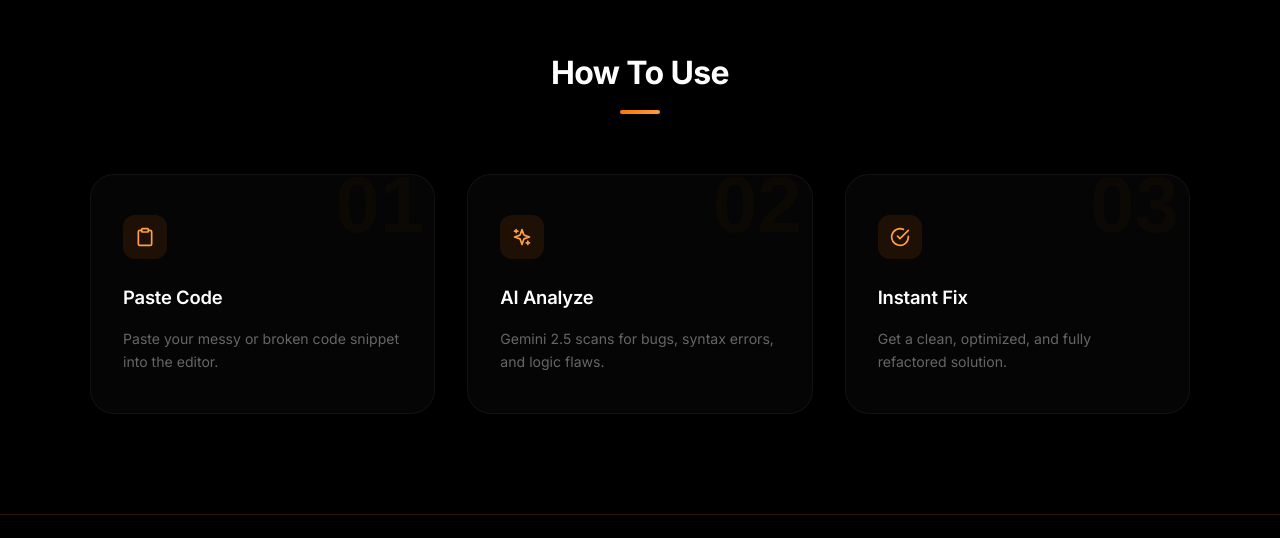
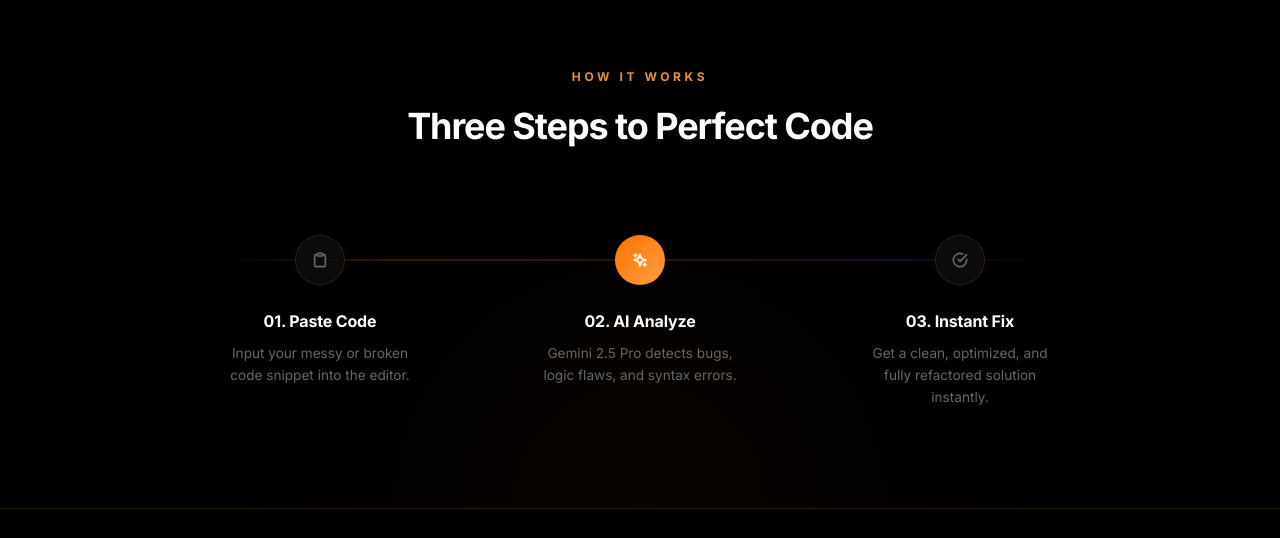
Before and after one commit to Khanndoinggood/BugSolvev1, a website: page public/index.html in a window 1280 px wide. Shown: the part 1066-1604 px from the top of the page. Drawn offline with nearby package versions, Linux system fonts and the light colour scheme.

Commit message:
Implement Premium Timeline workflow UI

```diff
--- a/public/index.html
+++ b/public/index.html
@@ -208,36 +208,44 @@ function calculateSum(arr) {
 
   <!-- Workflow Steps -->
   <section class="workflow-section">
-    <div class="workflow-header">
-      <h2 class="section-title">How To Use</h2>
-      <div class="title-underline"></div>
-    </div>
     <div class="workflow-container">
-      <div class="workflow-step">
-        <div class="step-num-bg">01</div>
-        <div class="step-icon-minimal">
-          <svg width="20" height="20" viewBox="0 0 24 24" fill="none" stroke="currentColor" stroke-width="2" stroke-linecap="round" stroke-linejoin="round"><path d="M16 4h2a2 2 0 0 1 2 2v14a2 2 0 0 1-2 2H6a2 2 0 0 1-2-2V6a2 2 0 0 1 2-2h2"/><rect x="8" y="2" width="8" height="4" rx="1" ry="1"/></svg>
-        </div>
-        <h3 class="step-title">Paste Code</h3>
-        <p class="step-desc">Paste your messy or broken code snippet into the editor.</p>
+      <div class="workflow-header-minimal">
+        <span class="eyebrow">How It Works</span>
+        <h2 class="section-title-minimal">Three Steps to Perfect Code</h2>
       </div>
 
-      <div class="workflow-step">
-        <div class="step-num-bg">02</div>
-        <div class="step-icon-minimal">
-          <svg width="20" height="20" viewBox="0 0 24 24" fill="none" stroke="currentColor" stroke-width="2" stroke-linecap="round" stroke-linejoin="round"><path d="m12 3-1.912 5.813a2 2 0 0 1-1.275 1.275L3 12l5.813 1.912a2 2 0 0 1 1.275 1.275L12 21l1.912-5.813a2 2 0 0 1 1.275-1.275L21 12l-5.813-1.912a2 2 0 0 1-1.275-1.275L12 3Z"/><path d="M5 3v4"/><path d="M19 17v4"/><path d="M3 5h4"/><path d="M17 19h4"/></svg>
+      <div class="timeline-container">
+        <div class="timeline-line"></div>
+
+        <div class="timeline-step">
+          <div class="step-dot">
+            <svg width="16" height="16" viewBox="0 0 24 24" fill="none" stroke="currentColor" stroke-width="2.5" stroke-linecap="round" stroke-linejoin="round"><path d="M16 4h2a2 2 0 0 1 2 2v14a2 2 0 0 1-2 2H6a2 2 0 0 1-2-2V6a2 2 0 0 1 2-2h2"/><rect x="8" y="2" width="8" height="4" rx="1" ry="1"/></svg>
+          </div>
+          <div class="step-content">
+            <h4 class="step-label">01. Paste Code</h4>
+            <p class="step-text">Input your messy or broken code snippet into the editor.</p>
+          </div>
         </div>
-        <h3 class="step-title">AI Analyze</h3>
-        <p class="step-desc">Gemini 2.5 scans for bugs, syntax errors, and logic flaws.</p>
-      </div>
 
-      <div class="workflow-step">
-        <div class="step-num-bg">03</div>
-        <div class="step-icon-minimal">
-          <svg width="20" height="20" viewBox="0 0 24 24" fill="none" stroke="currentColor" stroke-width="2" stroke-linecap="round" stroke-linejoin="round"><path d="M22 11.08V12a10 10 0 1 1-5.93-9.14"/><polyline points="22 4 12 14.01 9 11.01"/></svg>
+        <div class="timeline-step">
+          <div class="step-dot active">
+            <svg width="16" height="16" viewBox="0 0 24 24" fill="none" stroke="currentColor" stroke-width="2.5" stroke-linecap="round" stroke-linejoin="round"><path d="m12 3-1.912 5.813a2 2 0 0 1-1.275 1.275L3 12l5.813 1.912a2 2 0 0 1 1.275 1.275L12 21l1.912-5.813a2 2 0 0 1 1.275-1.275L21 12l-5.813-1.912a2 2 0 0 1-1.275-1.275L12 3Z"/><path d="M5 3v4"/><path d="M19 17v4"/><path d="M3 5h4"/><path d="M17 19h4"/></svg>
+          </div>
+          <div class="step-content">
+            <h4 class="step-label">02. AI Analyze</h4>
+            <p class="step-text">Gemini 2.5 Pro detects bugs, logic flaws, and syntax errors.</p>
+          </div>
         </div>
-        <h3 class="step-title">Instant Fix</h3>
-        <p class="step-desc">Get a clean, optimized, and fully refactored solution.</p>
+
+        <div class="timeline-step">
+          <div class="step-dot">
+            <svg width="16" height="16" viewBox="0 0 24 24" fill="none" stroke="currentColor" stroke-width="2.5" stroke-linecap="round" stroke-linejoin="round"><path d="M22 11.08V12a10 10 0 1 1-5.93-9.14"/><polyline points="22 4 12 14.01 9 11.01"/></svg>
+          </div>
+          <div class="step-content">
+            <h4 class="step-label">03. Instant Fix</h4>
+            <p class="step-text">Get a clean, optimized, and fully refactored solution instantly.</p>
+          </div>
+        </div>
       </div>
     </div>
   </section>
--- a/public/style.css
+++ b/public/style.css
@@ -1095,99 +1095,122 @@ body {
 
 
 /* ===================================================
-   Workflow Section
+   Workflow Section (Premium Timeline)
 =================================================== */
 .workflow-section {
-  padding: 80px 24px 100px;
-  position: relative;
+  padding: 100px 24px;
+  background: radial-gradient(circle at 50% 100%, rgba(255, 115, 0, 0.03) 0%, transparent 50%);
 }
 
-.workflow-header {
+.workflow-header-minimal {
   text-align: center;
-  margin-bottom: 60px;
+  margin-bottom: 80px;
 }
 
-.section-title {
-  font-size: 2rem;
-  font-weight: 800;
-  color: var(--text-primary);
-  margin: 0;
-  letter-spacing: -0.02em;
+.eyebrow {
+  display: block;
+  font-size: 0.75rem;
+  font-weight: 700;
+  text-transform: uppercase;
+  letter-spacing: 0.3em;
+  color: var(--accent-orange);
+  margin-bottom: 12px;
+  opacity: 0.9;
 }
 
-.title-underline {
-  width: 40px;
-  height: 4px;
-  background: var(--gradient-primary);
-  margin: 12px auto 0;
-  border-radius: 2px;
+.section-title-minimal {
+  font-size: 2.25rem;
+  font-weight: 800;
+  color: #fff;
+  margin: 0;
+  letter-spacing: -0.03em;
 }
 
-.workflow-container {
-  max-width: 1100px;
+.timeline-container {
+  max-width: 1000px;
   margin: 0 auto;
-  display: grid;
-  grid-template-columns: repeat(3, 1fr);
-  gap: 32px;
+  position: relative;
+  display: flex;
+  justify-content: space-between;
+  padding: 0 40px;
 }
 
-.workflow-step {
+.timeline-line {
+  position: absolute;
+  top: 24px;
+  left: 80px;
+  right: 80px;
+  height: 2px;
+  background: linear-gradient(90deg,
+    rgba(255, 115, 0, 0) 0%,
+    rgba(255, 115, 0, 0.2) 20%,
+    rgba(138, 43, 226, 0.2) 80%,
+    rgba(138, 43, 226, 0) 100%
+  );
+  z-index: 0;
+}
+
+.timeline-step {
   position: relative;
-  padding: 40px 32px;
-  background: rgba(255, 255, 255, 0.02);
-  border: 1px solid rgba(255, 255, 255, 0.05);
-  border-radius: 24px;
-  transition: all 0.4s cubic-bezier(0.4, 0, 0.2, 1);
-  overflow: hidden;
+  z-index: 1;
   display: flex;
   flex-direction: column;
-  gap: 16px;
+  align-items: center;
+  flex: 1;
+  max-width: 280px;
 }
 
-.workflow-step:hover {
-  background: rgba(255, 255, 255, 0.04);
-  border-color: rgba(255, 115, 0, 0.2);
-  transform: translateY(-5px);
-}
-
-.step-num-bg {
-  position: absolute;
-  top: -10px;
-  right: 10px;
-  font-size: 5rem;
-  font-weight: 900;
-  color: rgba(255, 115, 0, 0.03);
-  line-height: 1;
-  pointer-events: none;
-  font-family: 'Outfit', sans-serif;
-}
-
-.step-icon-minimal {
-  width: 44px;
-  height: 44px;
-  background: rgba(255, 115, 0, 0.1);
-  color: var(--accent-orange);
-  border-radius: 12px;
+.step-dot {
+  width: 50px;
+  height: 50px;
+  background: var(--bg-card);
+  border: 1px solid var(--border);
+  border-radius: 50%;
   display: flex;
   align-items: center;
   justify-content: center;
-  margin-bottom: 8px;
+  color: var(--text-muted);
+  margin-bottom: 24px;
+  transition: all 0.4s ease;
+  box-shadow: 0 0 0 4px var(--bg-main);
 }
 
-.step-title {
-  font-size: 1.15rem;
-  font-weight: 600;
+.step-dot.active {
+  background: var(--gradient-primary);
+  color: #fff;
+  border-color: transparent;
+  box-shadow: 0 0 0 4px var(--bg-main), 0 0 20px rgba(255, 115, 0, 0.3);
+}
+
+.timeline-step:hover .step-dot {
+  transform: scale(1.1);
+  border-color: var(--accent-orange);
+  color: var(--accent-orange);
+}
+
+.timeline-step:hover .step-dot.active {
+  color: #fff;
+  box-shadow: 0 0 0 4px var(--bg-main), 0 0 30px rgba(255, 115, 0, 0.5);
+}
+
+.step-content {
+  text-align: center;
+}
+
+.step-label {
+  font-size: 1rem;
+  font-weight: 700;
   color: var(--text-primary);
-  margin: 0;
+  margin: 0 0 8px;
   letter-spacing: -0.01em;
 }
 
-.step-desc {
-  font-size: 0.88rem;
+.step-text {
+  font-size: 0.85rem;
   color: var(--text-muted);
   line-height: 1.6;
   margin: 0;
-  font-weight: 400;
+  max-width: 200px;
 }
 
 /* ===================================================
```
